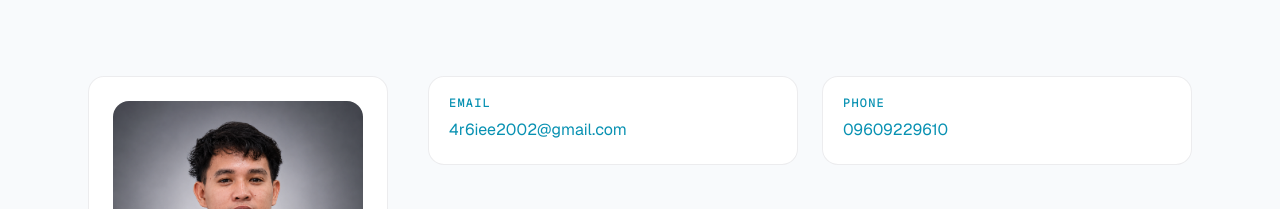
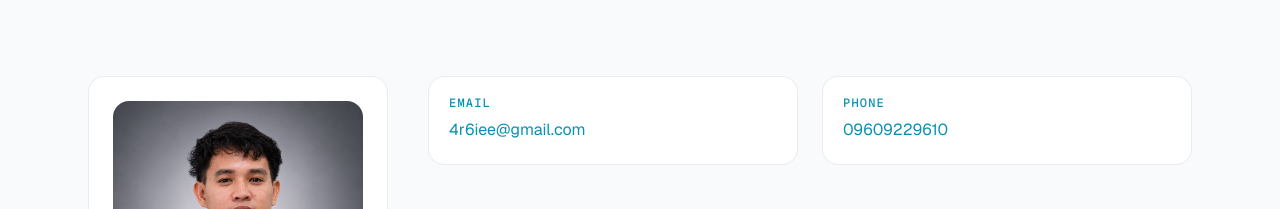
Before and after one commit to 4r6ie/My_Portfolio, a React (Vite) app: page / in a window 1280 px wide. Shown: the part 1185-1394 px from the top of the page. Built offline with nearby package versions, Linux system fonts and the light colour scheme.

Commit message:
update portfolio.js

```diff
--- a/src/data/portfolio.js
+++ b/src/data/portfolio.js
@@ -2,7 +2,7 @@ export const profile = {
   name: 'Efren S. Cabudbud Jr.',
   title: 'BSIT Graduate | Virtual Assistant | Web & Mobile Developer',
   location: 'Bohol, Philippines',
-  email: '4r6iee2002@gmail.com',
+  email: '4r6iee@gmail.com',
   phone: '09609229610',
   summary: 'BSIT graduate focused on building practical technology solutions, supporting digital workflows, and helping businesses stay organized and productive.',
   avatar: '/images/profile.png',
```
